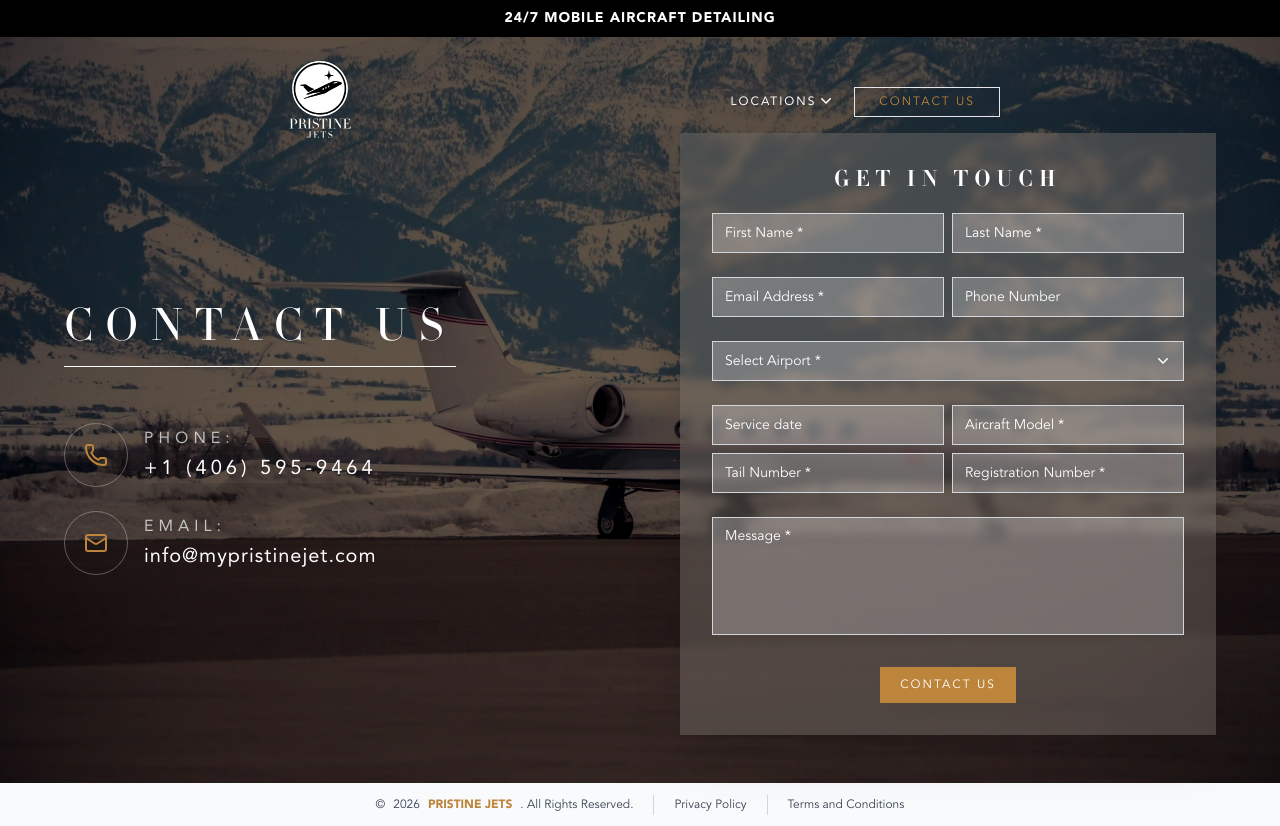
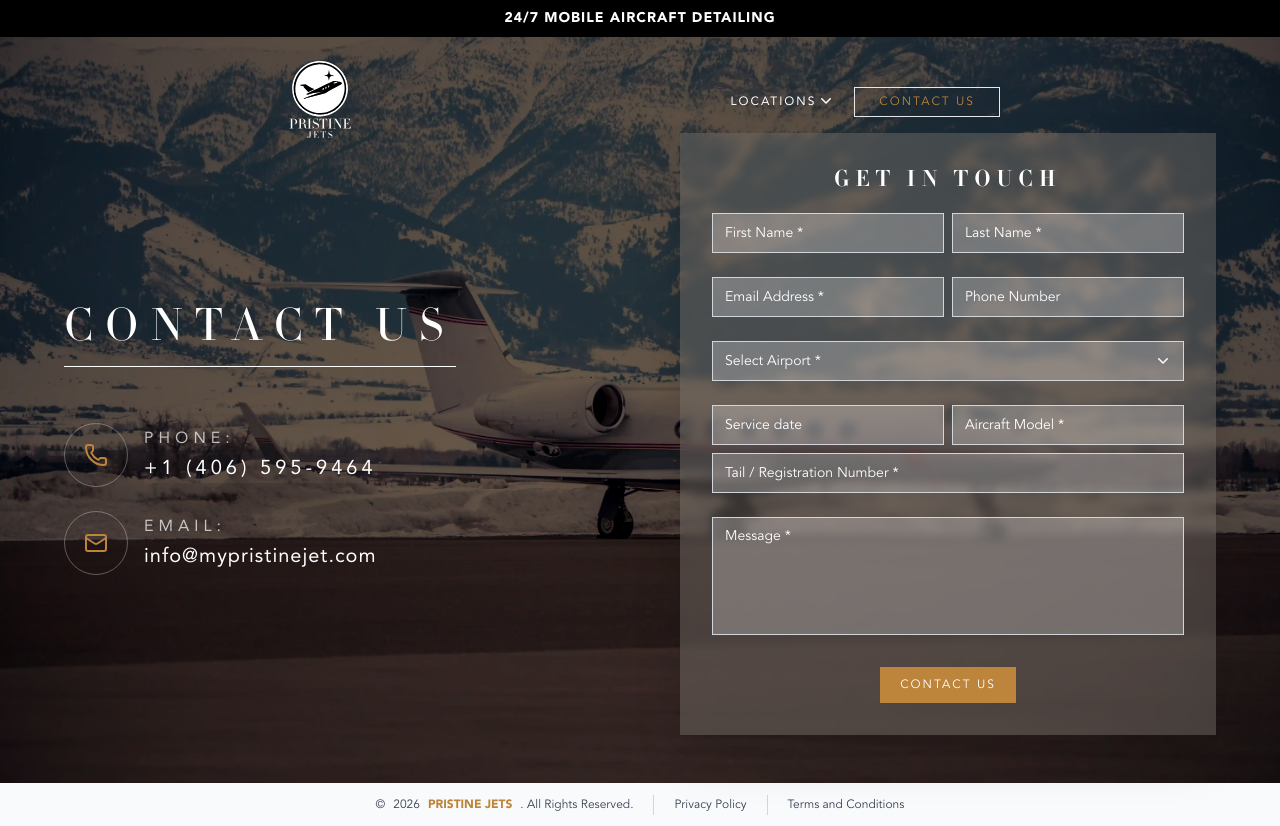
Before and after one commit to ZanePristinejets/PristineJets, a Next.js app: page /contact in a window 1280 px wide. Built offline with nearby package versions, Linux system fonts and the light colour scheme.

Commit message:
Combined tail / registration number

```diff
--- a/public/__forms.html
+++ b/public/__forms.html
@@ -28,7 +28,6 @@
       </select>
       <input type="text" name="aircraftModel" />
       <input type="text" name="tailNumber" />
-      <input type="text" name="registrationNumber" />
       <input type="text" name="message" />
       <input type="text" name="bot-field" />
       <input type="hidden" name="redirect" value="/contact/success" />
--- a/src/components/Contact/Form.tsx
+++ b/src/components/Contact/Form.tsx
@@ -13,7 +13,6 @@ type Fields = {
   airport: string;
   aircraftModel: string;
   tailNumber: string;
-  registrationNumber: string;
   message: string;
 };
 
@@ -76,12 +75,11 @@ export default function Form() {
     airport: "",
     aircraftModel: "",
     tailNumber: "",
-    registrationNumber: "",
     message: "",
   });
   const [errors, setErrors] = useState<Errors>({});
   const [status, setStatus] = useState<"idle" | "submitting" | "ok" | "err">(
-    "idle"
+    "idle",
   );
   const formRef = useRef<HTMLFormElement | null>(null);
   const [dateType, setDateType] = useState<"text" | "date">("text");
@@ -90,7 +88,10 @@ export default function Form() {
 
   useEffect(() => {
     const onDocClick = (e: MouseEvent) => {
-      if (airportRef.current && !airportRef.current.contains(e.target as Node)) {
+      if (
+        airportRef.current &&
+        !airportRef.current.contains(e.target as Node)
+      ) {
         setAirportOpen(false);
       }
     };
@@ -118,11 +119,7 @@ export default function Form() {
     }
 
     if (!values.tailNumber || values.tailNumber.trim().length < 2) {
-      e.tailNumber = "Tail number is required.";
-    }
-
-    if (!values.registrationNumber || values.registrationNumber.trim().length < 2) {
-      e.registrationNumber = "Registration number is required.";
+      e.tailNumber = "Tail / registration number is required.";
     }
 
     if (values.phone) {
@@ -163,14 +160,13 @@ export default function Form() {
         "dateOfService",
         "aircraftModel",
         "tailNumber",
-        "registrationNumber",
         "phone",
         "message",
       ];
       const firstKey = order.find((k) => eMap[k]);
       if (firstKey && formRef.current) {
         const el = formRef.current.querySelector<HTMLElement>(
-          `[name="${firstKey}"]`
+          `[name="${firstKey}"]`,
         );
         el?.focus();
       }
@@ -191,7 +187,6 @@ export default function Form() {
           airport: v.airport,
           aircraftModel: v.aircraftModel,
           tailNumber: v.tailNumber,
-          registrationNumber: v.registrationNumber,
           message: v.message,
           "bot-field": "",
           redirect: "/contact/success",
@@ -313,7 +308,9 @@ export default function Form() {
             onClick={() => setAirportOpen((v) => !v)}
             className={
               "flex w-full justify-between items-center border px-3 h-10 bg-white/25 text-white text-sm transition-colors " +
-              (errors.airport ? "border-red-500 ring-1 ring-red-500" : "border-gray-300")
+              (errors.airport
+                ? "border-red-500 ring-1 ring-red-500"
+                : "border-gray-300")
             }
             aria-invalid={Boolean(errors.airport) || undefined}
           >
@@ -340,7 +337,10 @@ export default function Form() {
               <div className="px-3 py-2 bg-black/30 text-[10px] tracking-[2px] font-semibold text-[#bd843b]">
                 SELECT AIRPORT
               </div>
-              <ul role="listbox" className="text-xs divide-y divide-white/10 max-h-60 overflow-auto form-styled-scroll">
+              <ul
+                role="listbox"
+                className="text-xs divide-y divide-white/10 max-h-60 overflow-auto form-styled-scroll"
+              >
                 {AIRPORT_OPTIONS.map((opt) => {
                   const { name, code } = splitAirportOption(opt);
                   const active = fields.airport === opt;
@@ -384,7 +384,7 @@ export default function Form() {
                 }}
                 {...errProps(
                   "dateOfService",
-                  "[color-scheme:dark] [&::-webkit-calendar-picker-indicator]:invert"
+                  "[color-scheme:dark] [&::-webkit-calendar-picker-indicator]:invert",
                 )}
               />
             </div>
@@ -401,12 +401,11 @@ export default function Form() {
             </div>
           </div>
 
-          <div className="grid grid-cols-1 sm:grid-cols-2 gap-2 w-full">
           <div className="w-full">
             <Input
               type="text"
               name="tailNumber"
-                placeholder="Tail Number *"
+              placeholder="Tail / Registration Number *"
               value={fields.tailNumber}
               onChange={(e) =>
                 setField("tailNumber", e.target.value.toUpperCase())
@@ -414,20 +413,6 @@ export default function Form() {
               required
               {...errProps("tailNumber")}
             />
-            </div>
-            <div className="w-full">
-              <Input
-                type="text"
-                name="registrationNumber"
-                placeholder="Registration Number *"
-                value={fields.registrationNumber}
-                onChange={(e) =>
-                  setField("registrationNumber", e.target.value.toUpperCase())
-                }
-                required
-                {...errProps("registrationNumber")}
-              />
-            </div>
           </div>
         </div>
 
```
Lines whose indentation alone changed are shown as unchanged.
